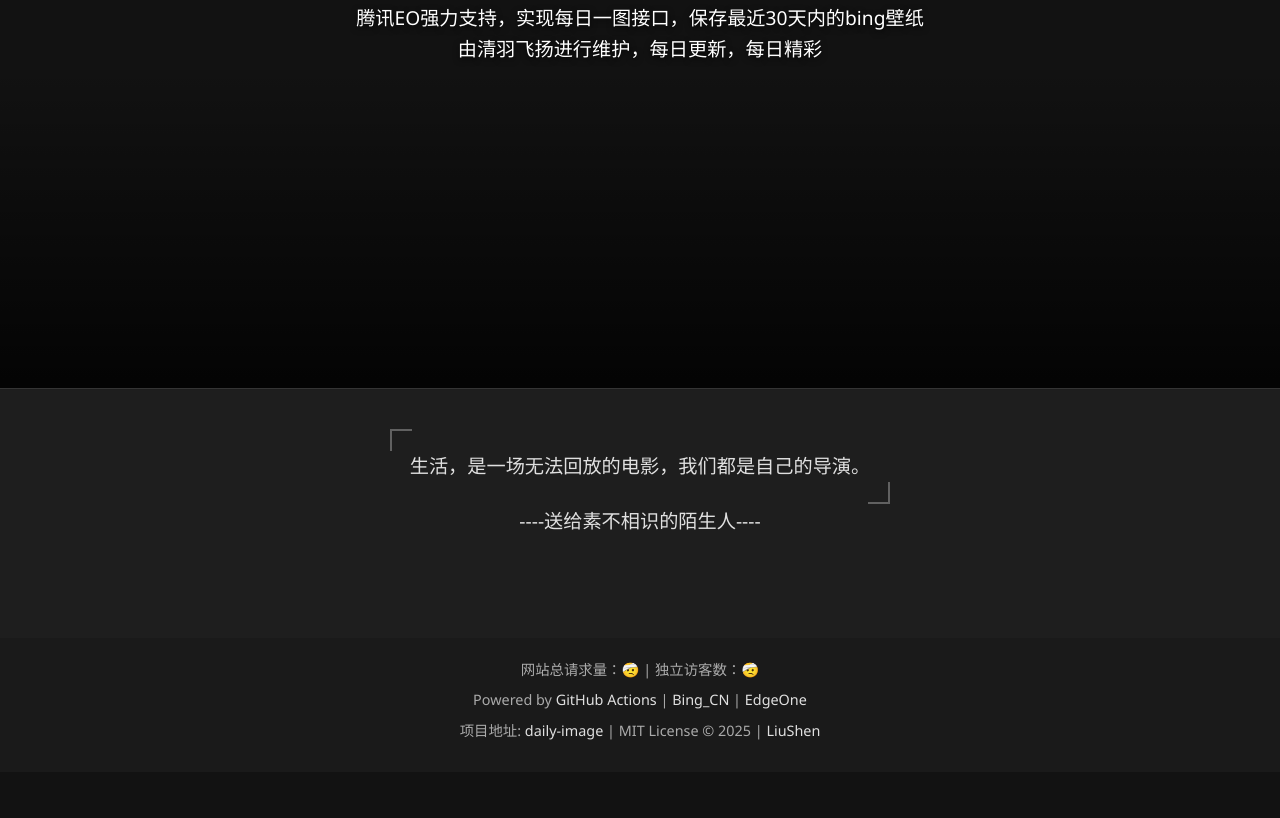
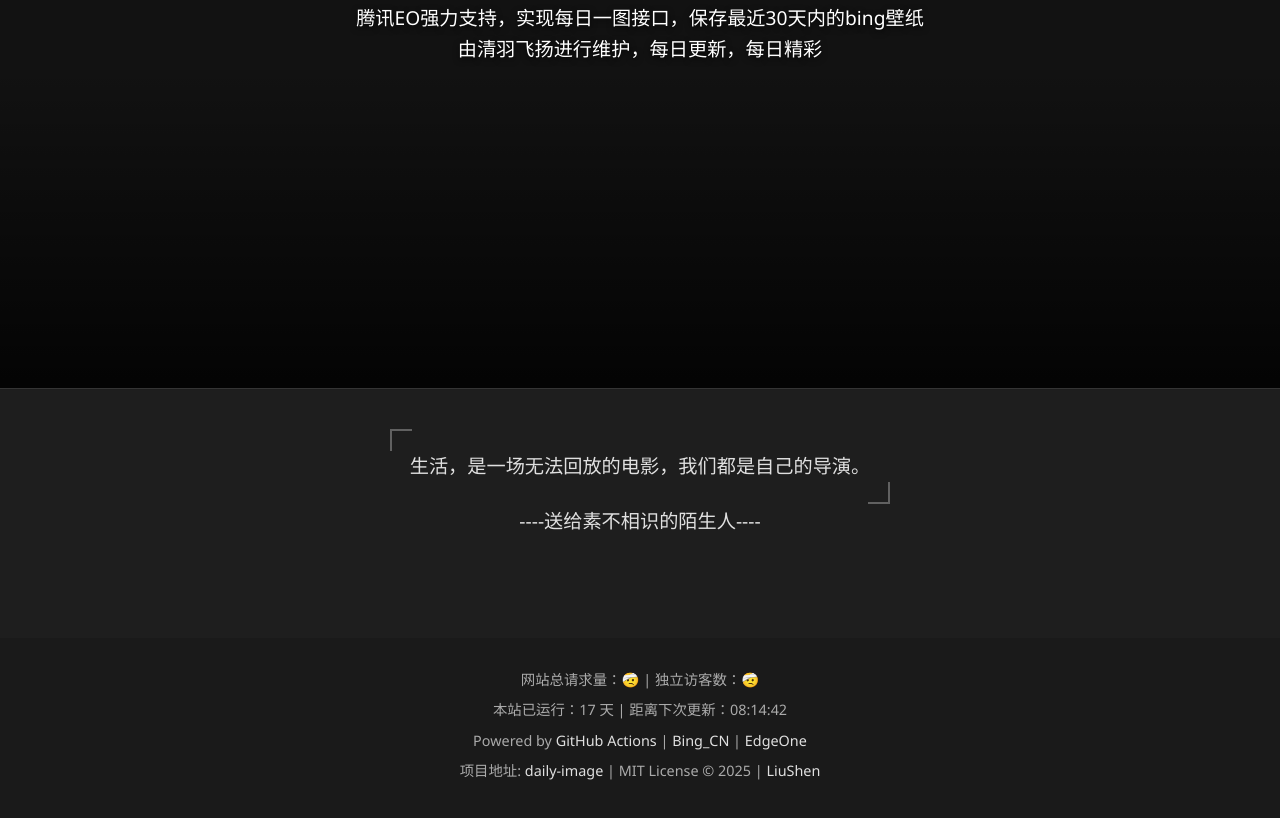
Before and after one commit to zh-xian/daily-image, a plain HTML site: page page/index.html in a window 1280 px wide. Shown: the part 412-1230 px from the top of the page. Before the commit the page ends 1184 px from the top, so only its background shows below. Drawn offline with Linux system fonts and the light colour scheme; no server answers; a small style sheet from the web is missing.

Commit message:
🤩修改页脚

```diff
--- a/page/index.html
+++ b/page/index.html
@@ -399,7 +399,7 @@
       footer {
         background: #1a1a1a;
         color: #aaa;
-        padding: 20px;
+        padding: 30px 15px;
         text-align: center;
         font-size: 0.9rem;
       }
@@ -484,6 +484,11 @@
       </div>
 
       <div style="margin-bottom: 0.5em">
+        本站已运行：<span id="running-days">计算中...</span> |
+        距离下次更新：<span id="next-update">计算中...</span>
+      </div>
+
+      <div style="margin-bottom: 0.5em">
         Powered by
         <a
           href="https://github.com/features/actions"
@@ -518,6 +523,40 @@
       <script>
         // 动态年份显示
         document.getElementById("year").textContent = new Date().getFullYear();
+
+        // 计算网站运行时间和下次更新时间
+        function updateTimes() {
+          // 网站开始运行的日期（请修改为您的网站上线日期）
+          const startDate = new Date('2025-4-20'); // 示例日期，请替换为实际上线日期
+          const now = new Date();
+
+          // 计算已运行天数
+          const runningDays = Math.floor((now - startDate) / (1000 * 60 * 60 * 24));
+          document.getElementById("running-days").textContent = runningDays + " 天";
+
+          // 计算距离下次更新的时间
+          const tomorrow = new Date(now);
+          tomorrow.setDate(tomorrow.getDate() + (now.getHours() >= 12 ? 1 : 0));
+          tomorrow.setHours(12, 0, 0, 0);
+
+          // 计算剩余时间
+          let diff = tomorrow - now;
+          const hours = Math.floor(diff / (1000 * 60 * 60));
+          diff -= hours * 1000 * 60 * 60;
+          const minutes = Math.floor(diff / (1000 * 60));
+          diff -= minutes * 1000 * 60;
+          const seconds = Math.floor(diff / 1000);
+
+          // 格式化显示
+          document.getElementById("next-update").textContent =
+            `${hours.toString().padStart(2, '0')}:${minutes.toString().padStart(2, '0')}:${seconds.toString().padStart(2, '0')}`;
+        }
+
+        // 初始更新
+        updateTimes();
+
+        // 每秒更新一次倒计时
+        setInterval(updateTimes, 1000);
       </script>
     </footer>
 
```
